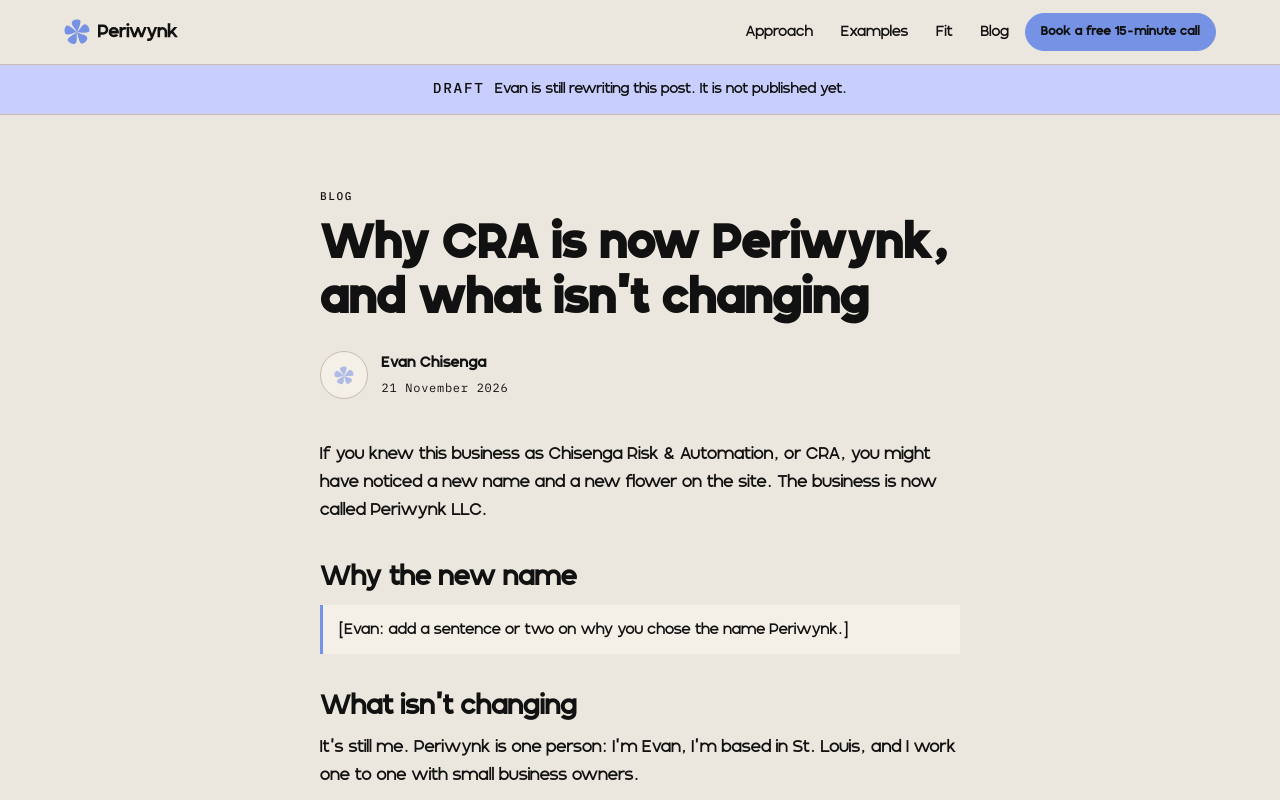
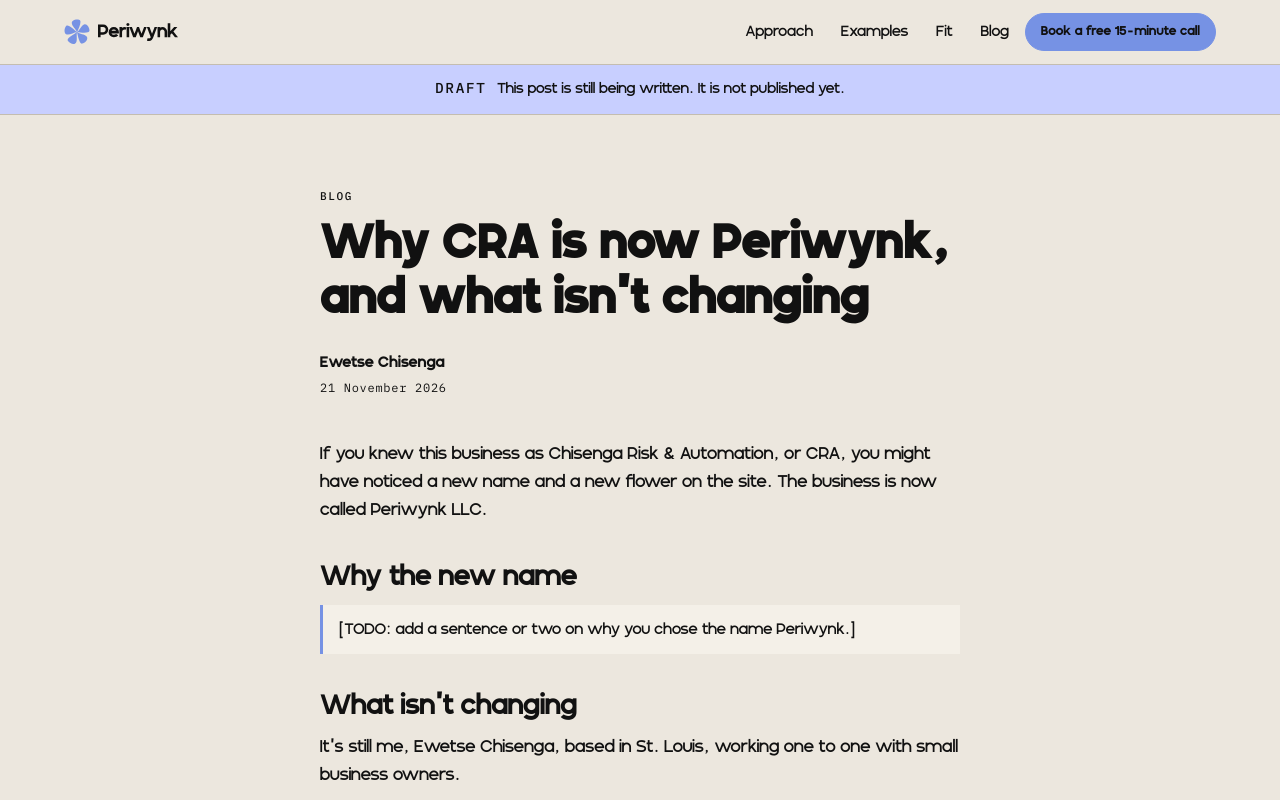
Before and after one commit to ewetseklc/chisenga-risk-automation, a plain HTML site: page blog/why-cra-is-now-periwynk/index.html in a window 1280 px wide. Shown: the top 800 px of the page. Drawn offline with Linux system fonts and the light colour scheme.

Commit message:
Remove every mention of "Evan"; use Ewetse Chisenga throughout
The owner goes by Ewetse everywhere, including LinkedIn, so the site no
longer uses or explains any other name.

- JSON-LD: removed the founder alternateName.
- article:author (post and template) and the byline now say
  "Ewetse Chisenga"; the byline is name and date only (photo placeholder
  and its CSS removed).
- Blog: index intro "Written by me, Ewetse Chisenga."; meta, og, twitter
  and RSS descriptions now "Notes from Periwynk on where the time goes...".
- Post: "It's still me, Ewetse Chisenga, based in St. Louis, working one
  to one with small business owners."; editor note is now a plain
  [TODO: ...] placeholder.
- Draft banner (post and template): "This post is still being written.
  It is not published yet."
- All "TODO(Evan):" comments in HTML, XML and robots.txt are now "TODO:".
- README describes the site as run by Ewetse Chisenga.

Co-Authored-By: Claude Opus 5.5 <noreply@anthropic.com>

```diff
--- a/blog/rss.xml
+++ b/blog/rss.xml
@@ -1,12 +1,12 @@
 <?xml version="1.0" encoding="UTF-8"?>
-<!-- TODO(Evan): switch these URLs to https://periwynk.com/ once the domain points here. Add new posts at the top. -->
-<!-- TODO(Evan): the first post is still a DRAFT; check it before this feed goes live. -->
+<!-- TODO: switch these URLs to https://periwynk.com/ once the domain points here. Add new posts at the top. -->
+<!-- TODO: the first post is still a DRAFT; check it before this feed goes live. -->
 <rss version="2.0" xmlns:atom="http://www.w3.org/2005/Atom">
   <channel>
     <title>Periwynk blog</title>
     <link>https://cra.software/blog/</link>
     <atom:link href="https://cra.software/blog/rss.xml" rel="self" type="application/rss+xml"/>
-    <description>Notes from Evan at Periwynk on where the time goes in a small business, and what helps.</description>
+    <description>Notes from Periwynk on where the time goes in a small business, and what helps.</description>
     <language>en-gb</language>
     <lastBuildDate>Sat, 21 Nov 2026 09:00:00 -0600</lastBuildDate>
     <item>
--- a/blog/why-cra-is-now-periwynk/index.html
+++ b/blog/why-cra-is-now-periwynk/index.html
@@ -8,7 +8,7 @@
   <meta name="description" content="Chisenga Risk &amp; Automation is now Periwynk LLC. Same person, same way of working, same free 15-minute call.">
   <meta name="author" content="Ewetse Chisenga">
   <meta name="robots" content="noindex">
-  <!-- TODO(Evan): switch canonical, og:url and og:image to https://periwynk.com/ once the domain points here. -->
+  <!-- TODO: switch canonical, og:url and og:image to https://periwynk.com/ once the domain points here. -->
   <link rel="canonical" href="https://cra.software/blog/why-cra-is-now-periwynk/">
   <link rel="icon" href="/favicon.ico" sizes="48x48">
   <link rel="icon" href="/favicon.svg" type="image/svg+xml">
@@ -32,7 +32,7 @@
   <meta name="twitter:description" content="Chisenga Risk &amp; Automation is now Periwynk LLC. Same person, same way of working, same free 15-minute call.">
   <meta name="twitter:image" content="https://cra.software/assets/og/periwynk-launch-blue-1200.png">
   <meta property="article:published_time" content="2026-11-21">
-  <meta property="article:author" content="Evan Chisenga">
+  <meta property="article:author" content="Ewetse Chisenga">
   <link rel="preconnect" href="https://fonts.googleapis.com">
   <link rel="preconnect" href="https://fonts.gstatic.com" crossorigin>
   <link href="https://fonts.googleapis.com/css2?family=IBM+Plex+Mono:wght@400;500&display=swap" rel="stylesheet">
@@ -68,8 +68,8 @@
     </div>
   </header>
 
-  <!-- TODO(Evan): DRAFT. Delete this banner and the noindex robots meta when you publish. -->
-  <div class="draft-banner" role="note"><div class="wrap"><strong>DRAFT</strong> Evan is still rewriting this post. It is not published yet.</div></div>
+  <!-- TODO: DRAFT. Delete this banner and the noindex robots meta when you publish. -->
+  <div class="draft-banner" role="note"><div class="wrap"><strong>DRAFT</strong> This post is still being written. It is not published yet.</div></div>
 
   <main>
     <article class="section page-top">
@@ -78,20 +78,18 @@
           <p class="label"><a href="/blog/">BLOG</a></p>
           <h1>Why CRA is now Periwynk, and what isn’t changing</h1>
           <div class="byline">
-            <!-- TODO(Evan): when /assets/evan.jpg exists, replace the placeholder with <img class="portrait" src="/assets/evan.jpg" alt="Evan Chisenga" width="48" height="48"> -->
-            <div class="photo-placeholder" role="img" aria-label="Photo of Evan coming soon"><img src="/assets/brand/periwynk-mark-a-blue.svg" alt=""></div>
-            <p><span class="byline-name">Evan Chisenga</span><br><span class="post-meta"><time datetime="2026-11-21">21 November 2026</time></span></p>
+            <p><span class="byline-name">Ewetse Chisenga</span><br><span class="post-meta"><time datetime="2026-11-21">21 November 2026</time></span></p>
           </div>
         </header>
         <div class="prose">
           <p>If you knew this business as Chisenga Risk &amp; Automation, or CRA, you might have noticed a new name and a new flower on the site. The business is now called Periwynk LLC.</p>
 
           <h2>Why the new name</h2>
-          <!-- TODO(Evan): add your own reason for the new name here, in a sentence or two. Nothing has been invented for you. -->
-          <p class="editor-note">[Evan: add a sentence or two on why you chose the name Periwynk.]</p>
+          <!-- TODO: add your own reason for the new name here, in a sentence or two. Nothing has been invented for you. -->
+          <p class="editor-note">[TODO: add a sentence or two on why you chose the name Periwynk.]</p>
 
           <h2>What isn’t changing</h2>
-          <p>It’s still me. Periwynk is one person: I’m Evan, I’m based in St. Louis, and I work one to one with small business owners.</p>
+          <p>It’s still me, Ewetse Chisenga, based in St. Louis, working one to one with small business owners.</p>
           <p>The work is the same. I help owners spend less time on admin, like answering enquiries, chasing quotes and following up with customers. We look at how the work happens now, then I set up the fixes with you, starting with the tools you already use.</p>
           <p>The first step is the same too: a free 15-minute call to find one thing eating up your week. If it looks useful, we can go further from there.</p>
           <p>My background is the same as well. I studied Actuarial Science, so I look at the numbers: where time and money are being lost, and whether a change actually makes a difference.</p>
--- a/sitemap.xml
+++ b/sitemap.xml
@@ -1,5 +1,5 @@
 <?xml version="1.0" encoding="UTF-8"?>
-<!-- TODO(Evan): switch these URLs to https://periwynk.com/ once the domain points here. -->
+<!-- TODO: switch these URLs to https://periwynk.com/ once the domain points here. -->
 <!-- Note: the blog post is marked noindex while it is a DRAFT. Search engines will skip it until you publish. -->
 <urlset xmlns="http://www.sitemaps.org/schemas/sitemap/0.9">
   <url><loc>https://cra.software/</loc><lastmod>2026-11-21</lastmod></url>
--- a/styles.css
+++ b/styles.css
@@ -736,29 +736,6 @@ button {
   color: var(--ink);
 }
 
-/* Round photo, used by the blog byline */
-.portrait,
-.photo-placeholder {
-  width: 11rem;
-  height: 11rem;
-  border-radius: 50%;
-  object-fit: cover;
-  background: var(--bg-module);
-  border: 1px solid var(--line);
-}
-
-.photo-placeholder {
-  display: flex;
-  align-items: center;
-  justify-content: center;
-}
-
-.photo-placeholder img {
-  width: 42%;
-  height: auto;
-  opacity: 0.55;
-}
-
 /* FAQ */
 .faq {
   margin-top: 2rem;
@@ -880,13 +857,6 @@ button {
   gap: 0.85rem;
   margin-bottom: 2.5rem;
   font-size: 0.95rem;
-}
-
-.byline .portrait,
-.byline .photo-placeholder {
-  width: 3rem;
-  height: 3rem;
-  flex: 0 0 auto;
 }
 
 .byline-name {
```
Also changed, not shown: blog/_template.html (+5 -7 lines), blog/index.html (+6 -6 lines), how-it-works.html (+1 -1 lines), index.html (+5 -6 lines), privacy.html (+2 -2 lines), terms.html (+2 -2 lines), robots.txt, 1 other file.
